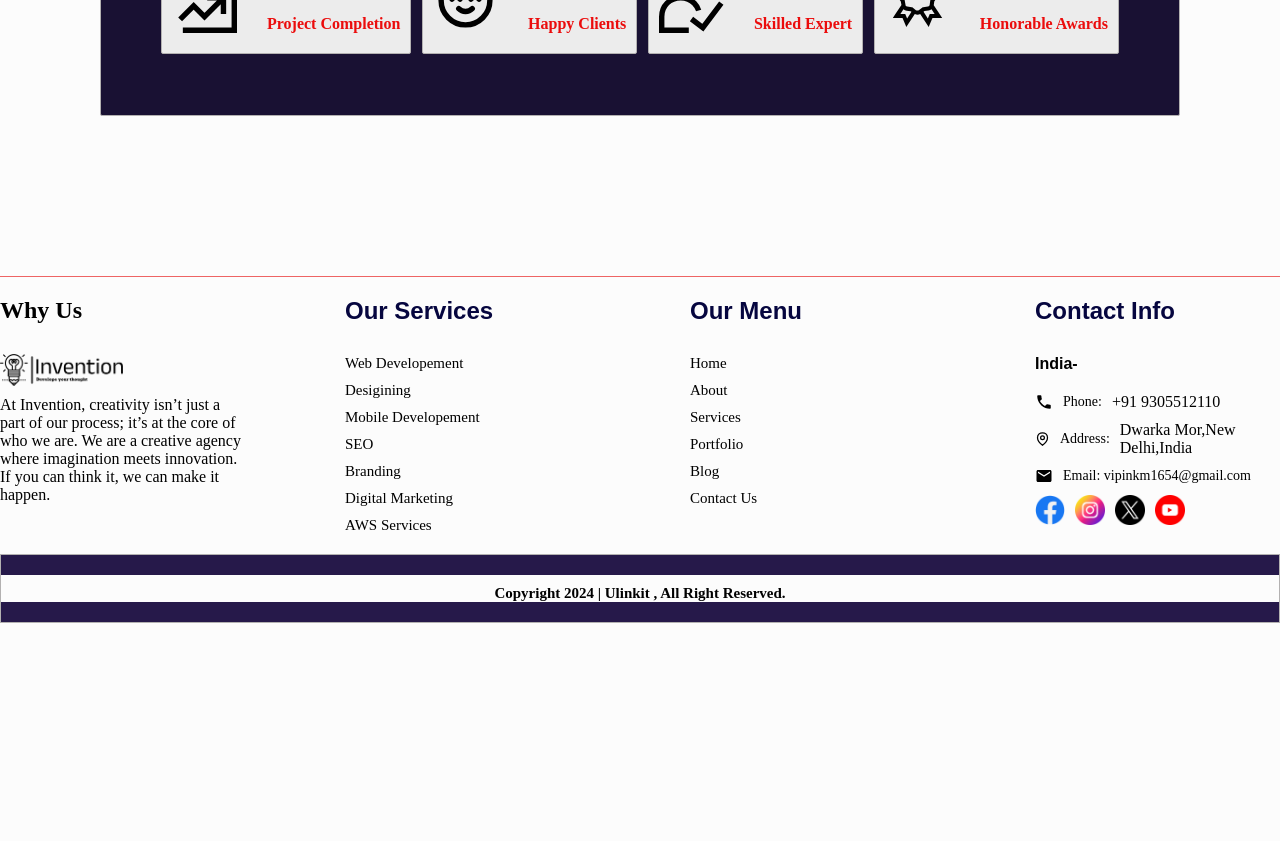
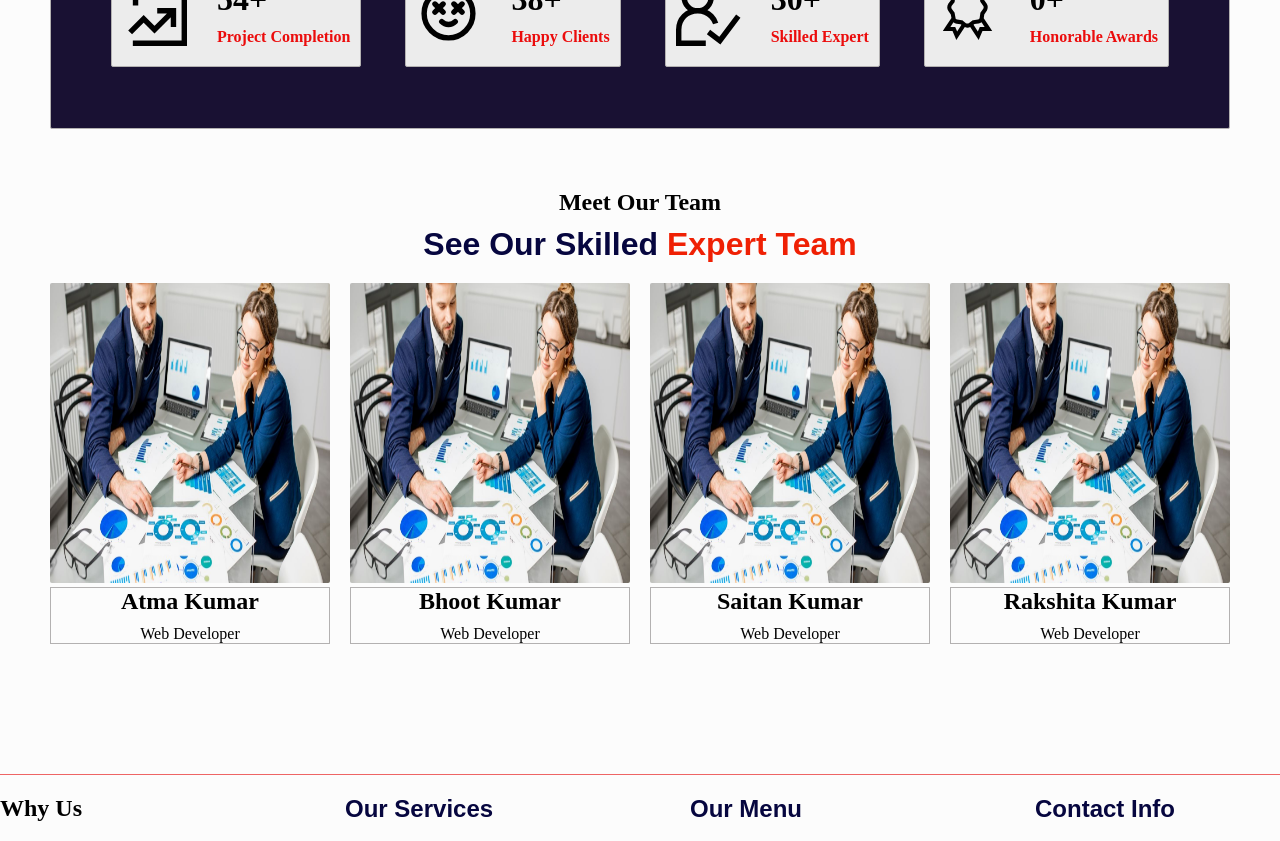
Before and after one commit to Vipinkm1/Inverntion-Project, a React (Vite) app: page /about in a window 1280 px wide. Shown: the part 1380-2221 px from the top of the page. Before the commit the page ends 2003 px from the top, so only its background shows below. Built offline with nearby package versions, Linux system fonts and the light colour scheme.

Commit message:
about-page improvement

```diff
--- a/src/App.css
+++ b/src/App.css
@@ -64,6 +64,7 @@ li a:hover {
   border-radius: 2px;
   border: none;
   transition: background-color 0.3s, transform 0.3s;
+  cursor: pointer
 }
 .btn-1:hover {
   background-color: rgb(95, 147, 192);
@@ -103,6 +104,12 @@ li a:hover {
   animation: fadeIn 2s ease-out forwards;
 }
 /* Existing styles */
+.hero-flex{
+  display: flex;
+  align-items: center;
+  justify-content: space-between;
+
+}
 .hero-section {
   padding: 150px 0px 0px 0px;
   display: flex;
@@ -404,7 +411,6 @@ border-top:  1px solid  #ee6464;
 .contact-form{
 padding: 30px 500px;
 }
-
 .contact-form-border{
   padding: 25px;
   background-color: #191133;
@@ -455,7 +461,7 @@ padding: 30px 500px;
   justify-content: space-between;
 }
 .about-page{
-  padding: 60px 100px;
+  padding: 30px 50px;
 }
 .project-completion{
   border: 1px solid #b3b1b1;
@@ -471,7 +477,6 @@ padding: 30px 500px;
   justify-content: space-between;
   background-color: #191133;
 }
-
 .project-item-list{
   display: flex;
   gap: 30px;
@@ -480,7 +485,6 @@ padding: 30px 500px;
   padding: 20px 10px;
   border-radius: 2px;
   background: rgb(236, 236, 236);
-
 }
 .icon-size{
   font-size: 65px;
@@ -493,3 +497,24 @@ padding: 30px 500px;
   color: #eb0c0c;
   font-weight: 600;
 }
+.team-img{
+  display: flex;
+  justify-content: space-between;
+  gap:  20px;
+  margin-top: 20px;
+}
+
+.team{
+  width: 100%;
+  height: 300px;
+  border-radius: 2px;
+  cursor: pointer;
+}
+.team-member{
+  padding-top:  50px;
+  text-align: center;
+}
+.content-container-1{
+ border: 1px solid #b3b1b1;
+  width: 100%;
+}
--- a/src/Components/About/About.jsx
+++ b/src/Components/About/About.jsx
@@ -7,6 +7,7 @@ import { GrDocumentPerformance } from "react-icons/gr";
 import { TbMoodCrazyHappy } from "react-icons/tb";
 import { GrUserExpert } from "react-icons/gr";
 import { LiaAwardSolid } from "react-icons/lia";
+import Digi from '../../assets/service/digital-marketing-services.jpeg'
 
 const About = () => {
     const [count1, setCount1] = useState(0)
@@ -15,21 +16,21 @@ const About = () => {
     const [count4, setCount4] = useState(0)
 
 
+
     useEffect(() => {
         const projectInterval = setInterval(() => {
             setCount1(prev => {
-            if(prev >= 54){
+                if (prev >= 54) {
                     clearInterval(projectInterval);
                     return prev;
                 }
                 return prev + 1;
             })
         }, 54);
-
-    const  projectInterval2 = setInterval(() => {
+        const projectInterval2 = setInterval(() => {
             setCount2(prev => {
-            if(prev >= 56){
-                clearInterval*(projectInterval2);
+                if (prev >= 56) {
+                    clearInterval * (projectInterval2);
                     return prev;
                 }
                 return prev + 1;
@@ -38,7 +39,7 @@ const About = () => {
 
         const projectInterval3 = setInterval(() => {
             setCount3(prev => {
-            if(prev >= 30){
+                if (prev >= 30) {
                     clearInterval(projectInterval3);
                     return prev;
                 }
@@ -48,7 +49,7 @@ const About = () => {
 
         const projectInterval4 = setInterval(() => {
             setCount4(prev => {
-            if(prev > 130){
+                if (prev > 130) {
                     clearInterval(projectInterval4);
                     return prev;
                 }
@@ -62,7 +63,6 @@ const About = () => {
             clearInterval(projectInterval4);
         }
     })
-
     return (
         <div className='about-container'>
             <div className=''>
@@ -101,7 +101,7 @@ const About = () => {
                 <div className='project-completion'>
                     <div className='project-completion-item'>
                         <div className='project-item-list'>
-                            <GrDocumentPerformance className='icon-size'/>
+                            <GrDocumentPerformance className='icon-size' />
                             <div className='project-content'>
                                 <h1 className='project-content'>{count1}+</h1>
                                 <p className=' topex project-content color-1'>Project Completion</p>
@@ -130,6 +130,41 @@ const About = () => {
                         </div>
                     </div>
                 </div>
+                <div className='team-member'>
+                    <h2 className='topex'>Meet Our Team</h2>
+                    <h1 className='color font  topex'>See Our Skilled <span className='span'> Expert Team</span></h1>
+                    <div className='team-img topex'>
+                        <div className='team-img-1'>
+                            <img className='team' src={Digi} />
+                            <div className='content-container-1'>
+                                <h2>Atma Kumar</h2>
+                                <p className='topex'>Web Developer</p>
+                            </div>
+                        </div>
+                        <div className='team-img-1'>
+                            <img className='team' src={Digi} />
+                            <div className='content-container-1'>
+                                <h2>Bhoot Kumar</h2>
+                                <p className='topex'> Web Developer</p>
+                            </div>
+                        </div>
+                        <div className='team-img-1'>
+                            <img className='team' src={Digi} />
+                            <div className='content-container-1'>
+                                <h2>Saitan Kumar</h2>
+                                <p className='topex'>Web Developer</p>
+                            </div>
+                        </div>
+                        <div className='team-img-1'>
+                            <img className='team' src={Digi} />
+                            <div className='content-container-1'>
+                                <h2>Rakshita Kumar</h2>
+                                <p className='topex'>Web Developer</p>
+
+                            </div>
+                        </div>
+                    </div>
+                </div>
             </div>
         </div>
     )
--- a/src/Components/Footer/Footer.jsx
+++ b/src/Components/Footer/Footer.jsx
@@ -20,6 +20,7 @@ const Footer = () => {
             <img src={navlogo} alt='nav-logo' className='logo-name footer-logo' />
             <p className=' para1'>At Invention, creativity isn’t just a part of our process; it’s at the core of who we are. We are a creative agency where imagination meets innovation. If you can think it, we can make it happen.</p>
           </div>
+          {/*   */}
         </div>
         <div className='footer-container-2'>
           <h2 className='heading   color font'>Our Services</h2>
--- a/src/Components/Hero/HeroSection.jsx
+++ b/src/Components/Hero/HeroSection.jsx
@@ -67,7 +67,7 @@ const HeroSection = () => {
                     <Lottie animationData={Frontend} loop={true} />
                 </div>
             </div>
-            <div className='hero-section' data-aos='fade-up'>
+            <div className='hero-flex topex-2' data-aos='fade-up'>
                 <img src={Hero} />
                 <div className='some-about-content'>
                     <p className='secure-it font'>About Invention It Solution</p>
--- a/src/Components/Home/Home.jsx
+++ b/src/Components/Home/Home.jsx
@@ -8,7 +8,6 @@ const Home = () => {
     <>
         <div className='page'>
             <HeroSection/>
-
         </div>
     </>
   )
```
Lines whose indentation alone changed are shown as unchanged.
